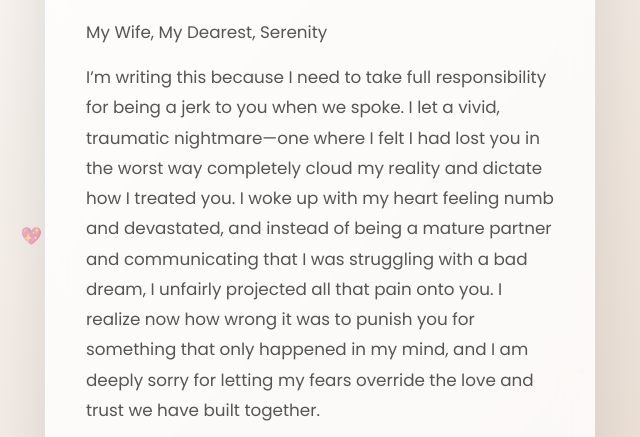
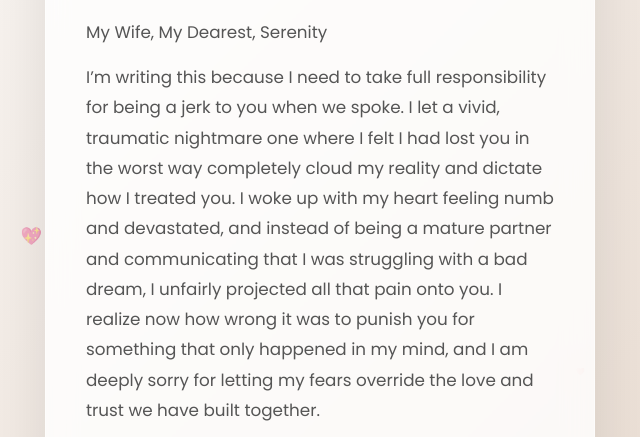
Before and after one commit to BakedbeanArch/I-m-sorry-Love, a plain HTML site: page index.html in a window 1280 px wide. Shown: the part 287-724 px from the top of the page, 320-960 px from the left. Drawn offline with nearby package versions, Linux system fonts and the light colour scheme; a web font is replaced by a local one.

Commit message:
Update index.html

```diff
--- a/index.html
+++ b/index.html
@@ -31,7 +31,7 @@
 
             <div class="message-body">
                 <p>My Wife, My Dearest, Serenity</p>
-                <p>I’m writing this because I need to take full responsibility for being a jerk to you when we spoke. I let a vivid, traumatic nightmare—one where I felt I had lost you in the worst way completely cloud my reality and dictate how I treated you. I woke up with my heart feeling numb and devastated, and instead of being a mature partner and communicating that I was struggling with a bad dream, I unfairly projected all that pain onto you. I realize now how wrong it was to punish you for something that only happened in my mind, and I am deeply sorry for letting my fears override the love and trust we have built together.</p>
+                <p>I’m writing this because I need to take full responsibility for being a jerk to you when we spoke. I let a vivid, traumatic nightmare one where I felt I had lost you in the worst way completely cloud my reality and dictate how I treated you. I woke up with my heart feeling numb and devastated, and instead of being a mature partner and communicating that I was struggling with a bad dream, I unfairly projected all that pain onto you. I realize now how wrong it was to punish you for something that only happened in my mind, and I am deeply sorry for letting my fears override the love and trust we have built together.</p>
                 <p>What hurts me the most is realizing that after your long, exhausting day, you likely came to me looking for comfort and "lambing," only to be met with my misplaced attitude. As your husband and best friend, I should have been your safe harbor and your peace, but I failed to protect our connection when you needed it most. I am reaching out now because I want us to have closure on this; I don’t want to make the situation any worse by letting this tension linger. I value you more than my own insecurities, and I hope you can forgive me for my lack of grace so we can get back to sharing our lives with the warmth you deserve.</p>
 
                 <span class="signature">— Your Husband, Tomato</span>
```
